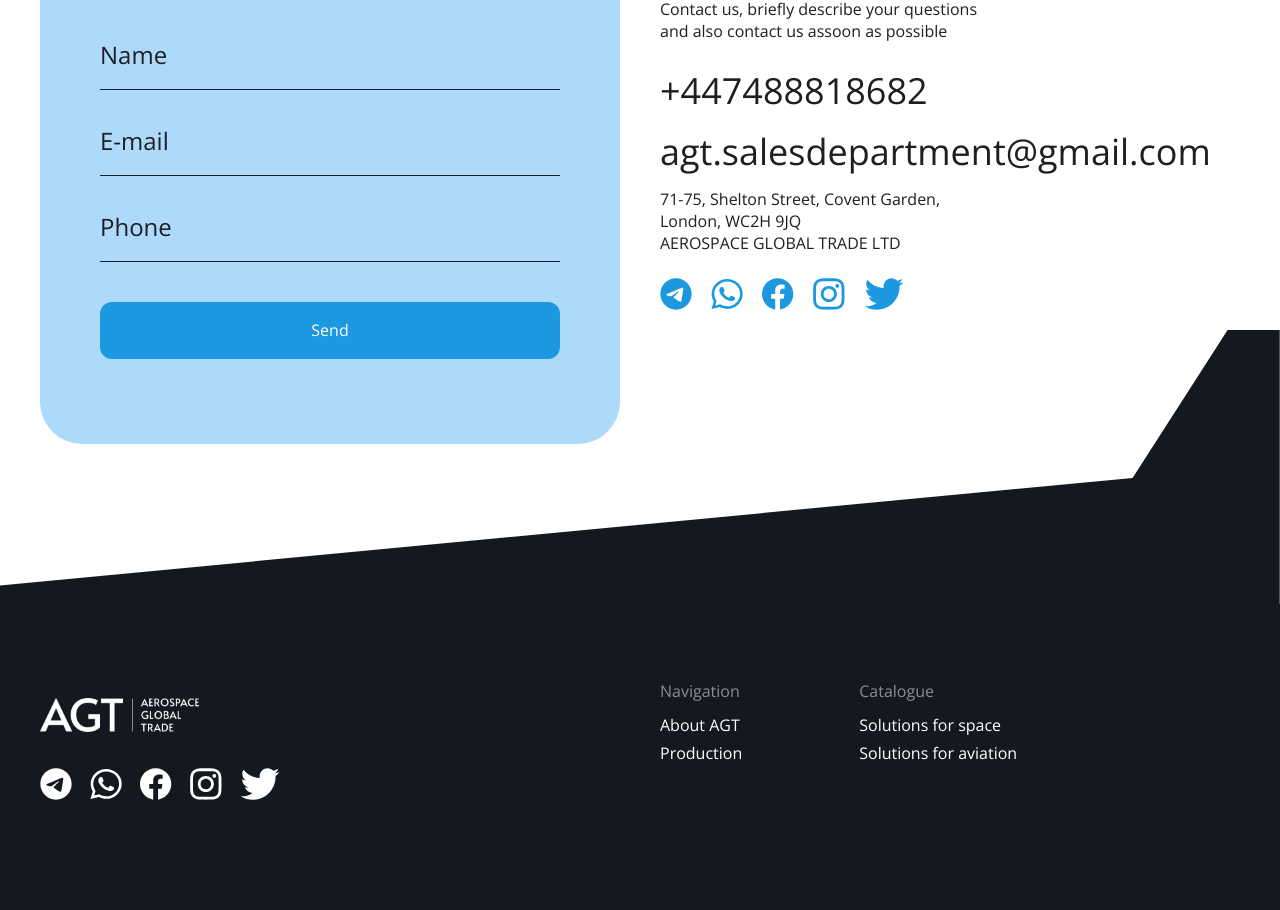
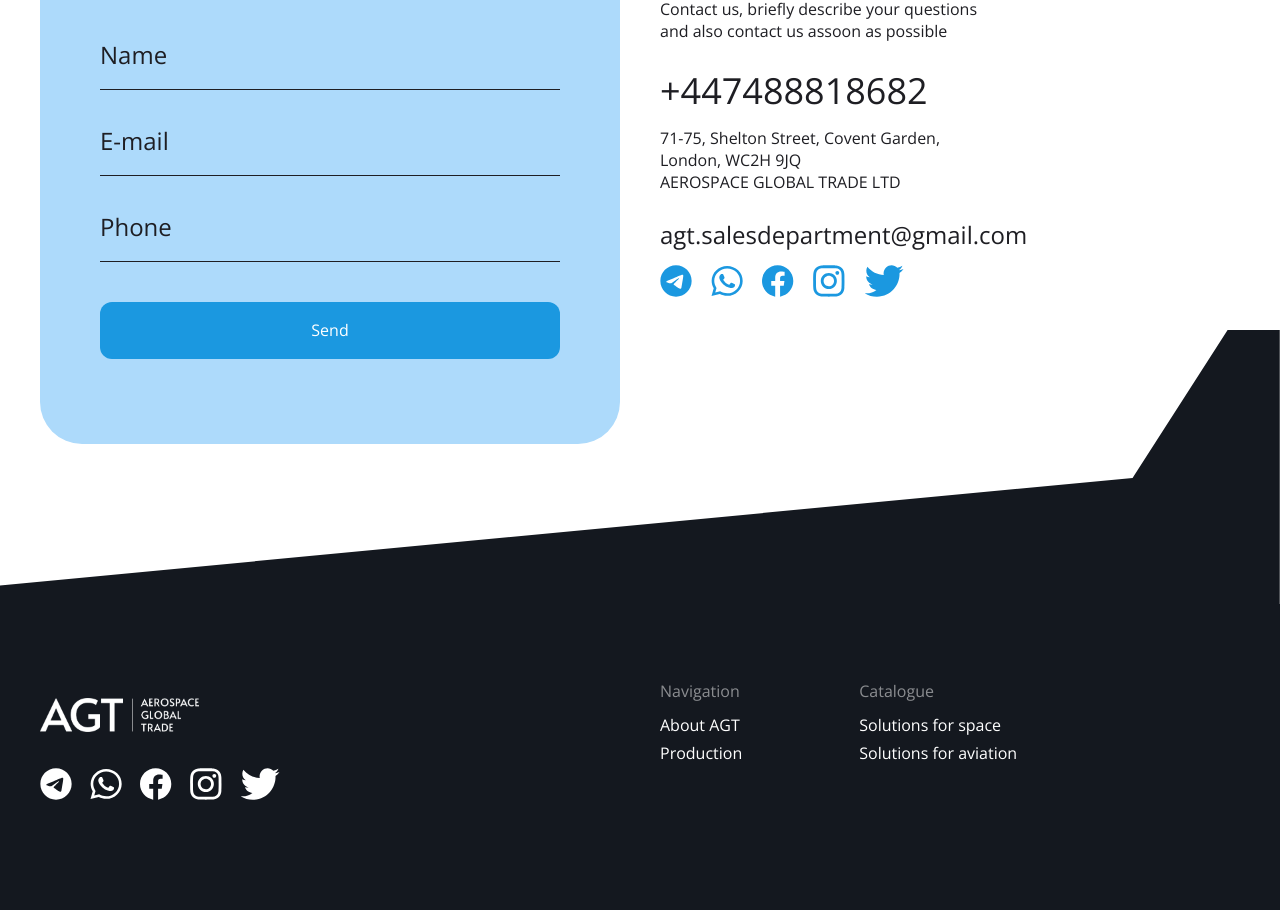
Before and after one commit to nikit4uk/agt-landing, a Next.js app: page / in a window 1280 px wide. Shown: the part 2573-3483 px from the top of the page. Built offline with nearby package versions, Linux system fonts and the light colour scheme.

Commit message:
edit email

```diff
--- a/components/Contact.tsx
+++ b/components/Contact.tsx
@@ -69,8 +69,8 @@ export default function Contact() {
                     <h4 className={styles.section_title}>We are open <br/>to collaborate</h4>
                     <p className={styles.contact_information_text}>Contact us, briefly describe your questions <br/>and also contact us assoon as possible</p>
                     <a href='tel:+447488818682' className={styles.contact_information_phone}>+447488818682</a>
-                    <a href='mailto:agt.salesdepartment@gmail.com' className={styles.contact_information_phone}>agt.salesdepartment@gmail.com</a>
                     <p className={styles.contact_information_text}>71-75, Shelton Street, Covent Garden, <br/>London, WC2H 9JQ<br/>AEROSPACE GLOBAL TRADE LTD</p>
+                    <a href='mailto:agt.salesdepartment@gmail.com' className={styles.contact_information_email}>agt.salesdepartment@gmail.com</a>
                     <div className={styles.contact_socials_icon}>
                         <SocialIcons />
                     </div>
--- a/styles/Contact.module.scss
+++ b/styles/Contact.module.scss
@@ -107,6 +107,15 @@
                 font-size: 36px;
                 font-weight: 400;
                 line-height: 49px;
+                color: #1E1E23;
+                text-decoration: none;
+                margin-bottom: 12px;
+            }
+            .contact_information_email{
+                display: block;
+                font-size: 24px;
+                font-weight: 400;
+                line-height: 36px;
                 color: #1E1E23;
                 text-decoration: none;
                 margin-bottom: 12px;
```
